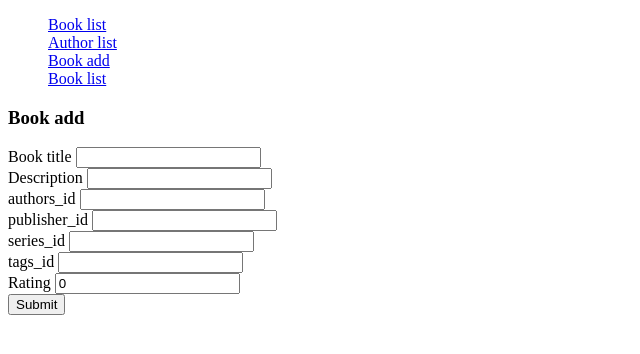
After one commit to IllusionOfControl/candle, a Django app: page /books/add/ in a window 1280 px wide. The commit adds this page. Shown: the top 354 px of the page, without its empty margins (0-640 px from the left). Run offline with Django 3.2, Linux system fonts and the light colour scheme.

Commit message:
intermediate commit

```diff
--- /dev/null
+++ b/bookstore/forms.py
@@ -0,0 +1,11 @@
+from django import forms
+
+
+class BookForm(forms.Form):
+    title = forms.CharField(label='Book title')
+    description = forms.CharField(label='Description', required=False)
+    author = forms.CharField(label='authors_id', required=False)
+    publisher = forms.CharField(label='publisher_id', required=False)
+    series = forms.CharField(label='series_id', required=False)
+    tags = forms.CharField(label='tags_id', required=False)
+    rating = forms.IntegerField(label='Rating', initial=0)
--- /dev/null
+++ b/bookstore/templates/_book_editor.html
@@ -0,0 +1,12 @@
+{% block bookeditor %}
+    <form action="" method="post">
+        {% csrf_token %}
+        {% for field in form %}
+            <div class="fieldWrapper">
+            {{ field.label }}
+            {{ field }}
+            </div>
+        {% endfor %}
+        <input type="submit" value="Submit">
+    </form>
+{% endblock %}
--- a/bookstore/templates/_nav_urls.html
+++ b/bookstore/templates/_nav_urls.html
@@ -3,6 +3,7 @@
     <ul>
         <li style="list-style: none"><a href="{% url 'index' %}">Book list</a></li>
         <li style="list-style: none"><a href="{% url 'authors' %}">Author list</a></li>
+        <li style="list-style: none"><a href="{% url 'book_add' %}">Book add</a></li>
         <li style="list-style: none"><a href="/">Book list</a></li>
     </ul>
 </nav>
--- /dev/null
+++ b/bookstore/templates/book_add.html
@@ -0,0 +1,6 @@
+{% extends "base.html" %}
+
+{% block content %}
+    <h3>{{ title }}</h3>
+    {% include "_book_editor.html" %}
+{% endblock %}
--- a/bookstore/urls.py
+++ b/bookstore/urls.py
@@ -1,8 +1,9 @@
 from django.urls import path
-from .views import index, author_list, author_page
+from .views import index, author_list, author_page, book_add
 
 urlpatterns = [
     path('', index, name='index'),
     path('authors/', author_list, name='authors'),
-    path('author/<int:author_id>/', author_page, name='author_page')
+    path('author/<int:author_id>/', author_page, name='author_page'),
+    path('books/add/', book_add, name='book_add')
 ]
--- a/bookstore/views.py
+++ b/bookstore/views.py
@@ -1,5 +1,6 @@
 from django.shortcuts import render
 from bookstore.models import Book, Author
+from bookstore.forms import BookForm
 
 
 def index(request):
@@ -24,3 +25,16 @@ def author_page(request, author_id):
     payload['title'] = payload['author'].name + " books"
 
     return render(request, 'author_page.html', payload)
+
+
+def book_add(request):
+    payload = dict()
+    payload['title'] = "Book add"
+
+    form = BookForm(request.POST or None)
+    if request.method == "POST":
+        if form.is_valid():
+            pass
+
+    payload['form'] = form
+    return render(request, 'book_add.html', payload)
```
